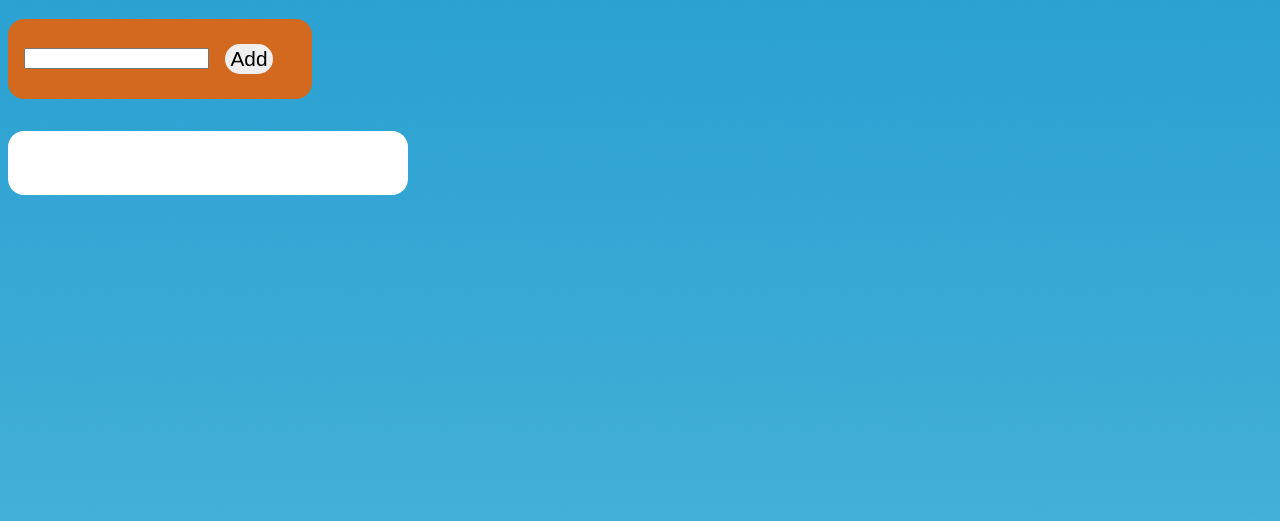
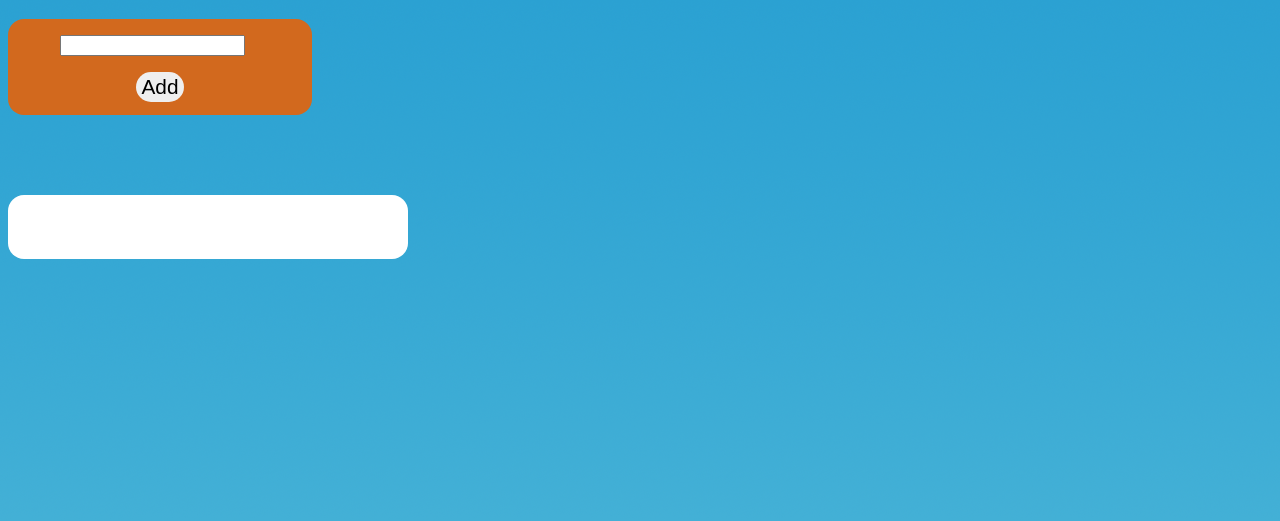
Before and after one commit to mike14112/Todo, a plain HTML site: page index.html in a window 1280 px wide. Shown: the part 69-590 px from the top of the page. Drawn offline with Linux system fonts and the light colour scheme.

Commit message:
fix  bugs css

```diff
--- a/main.css
+++ b/main.css
@@ -33,7 +33,7 @@ li {
   flex-direction: column-reverse;
 }
 .right-container {
-  margin-top: 2rem;
+  margin-top: 5rem;
   width: 25rem;
   background-color: white;
   border-radius: 1rem;
@@ -64,9 +64,10 @@ li {
 
 .add-area {
   display: flex;
+  flex-direction: column;
   align-items: center;
   width: 17rem;
-  height: 3rem;
+  height: 4rem;
   padding: 1rem;
   background-color: chocolate;
   border-radius: 1rem;
@@ -81,6 +82,7 @@ li {
   font-size: 1.3rem;
   width: 3rem;
   padding: 0.2rem;
+  margin-top: 1rem;
 }
 
 .add-area button:active {
```
